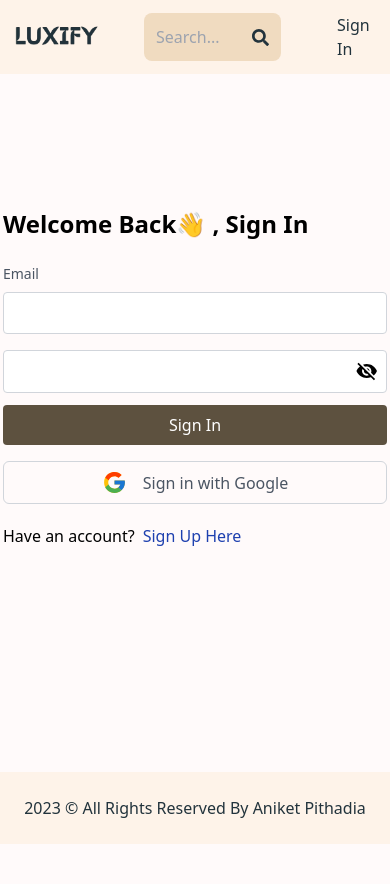
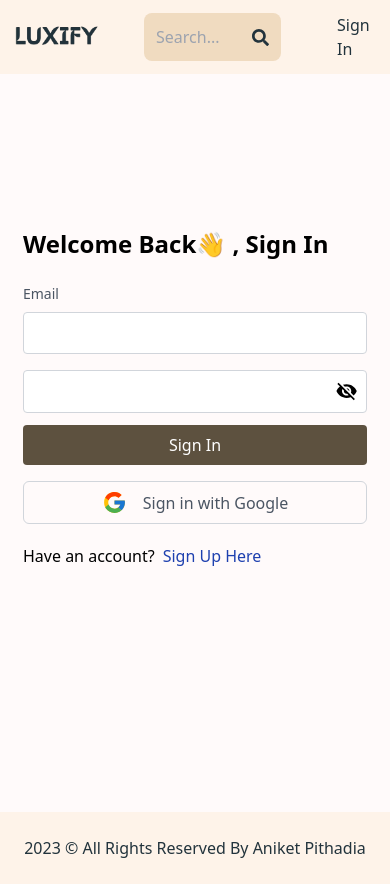
Before and after one commit to AniketPithadia/Luxify, a React (Vite) app in the folder frontend/: page /sign-in in a window 390 px wide. Before the commit the page ends 844 px from the top, so only its background shows below. Built offline with nearby package versions, Linux system fonts and the light colour scheme; no server answers.

Commit message:
final changes made

```diff
--- a/frontend/src/pages/SignIn.jsx
+++ b/frontend/src/pages/SignIn.jsx
@@ -60,7 +60,7 @@ const SignIn = () => {
   };
   return (
     <>
-      <div className=" w-96 mx-auto mt-52 mb-56 h-full">
+      <div className=" w-96 mx-auto mt-52 mb-56 h-full p-5 md:p-0">
         <SnackbarProvider maxSnack={2} />
 
         <h2 className="text-2xl font-semibold mb-6">
--- a/frontend/src/pages/SignUp.jsx
+++ b/frontend/src/pages/SignUp.jsx
@@ -50,7 +50,7 @@ const SignUp = () => {
     }
   };
   return (
-    <div className=" w-96 mx-auto mt-28 mb-24 h-full">
+    <div className=" w-96 mx-auto mt-28 mb-24 h-full p-5 md:p-0">
       <SnackbarProvider />
       <h2 className="text-2xl font-semibold mb-6">Hey there!😀 Sign Up</h2>
 
```
